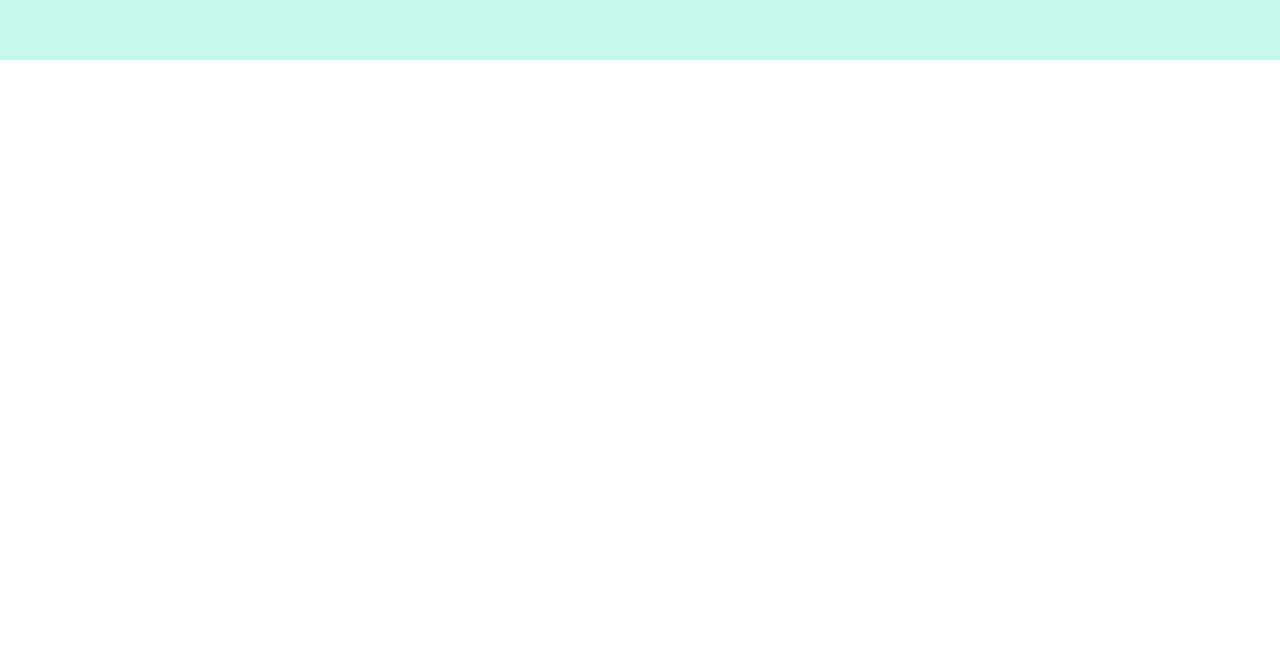
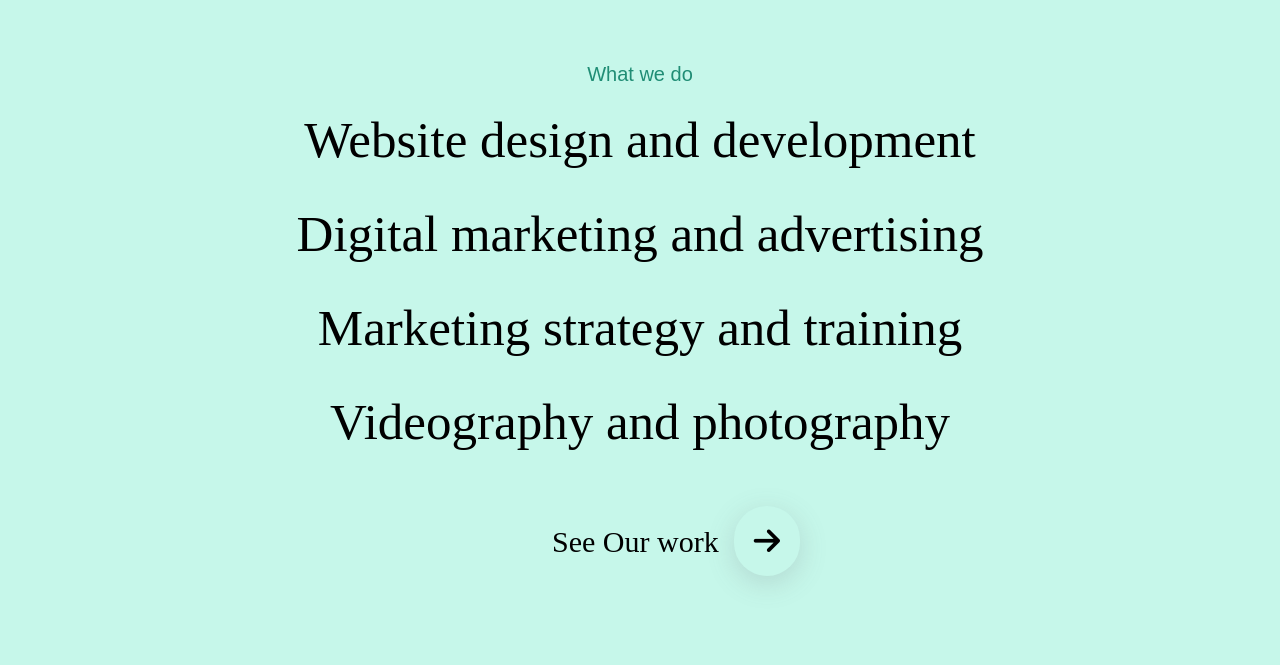
Before and after one commit to Shiham123/BD_job-task, a website: page index.html in a window 1280 px wide. Shown: the part 5175-5840 px from the top of the page. Before the commit the page ends 5235 px from the top, so only its background shows below. Drawn offline with nearby package versions, Linux system fonts and the light colour scheme.

Commit message:
what we do section complete

```diff
--- /dev/null
+++ b/css/what_we_do.css
@@ -0,0 +1,34 @@
+:root {
+  --bg-primary: #208d75;
+  --text-primary: #83deb2;
+  --res-nav-color: #028065;
+  --bg-light: #c6f7ea;
+}
+
+.what_we_do-content {
+  display: flex;
+  flex-direction: column;
+  justify-content: center;
+  align-items: center;
+  padding: 0 0 10rem 0;
+}
+
+.what_we_do-content > h6 {
+  font-family: sans-serif;
+  font-size: 20px;
+  line-height: 29px;
+  color: var(--bg-primary);
+}
+
+.what_we_do-content > h1 {
+  color: black;
+  font-family: serif;
+  font-size: 51px;
+  line-height: 56px;
+  padding: 15px 0px;
+  transition: color 0.3s ease-in-out;
+}
+
+.what_we_do-content > h1:hover {
+  color: var(--text-primary);
+}
--- a/index.html
+++ b/index.html
@@ -13,6 +13,7 @@
     <link rel="stylesheet" href="/css/four.css" />
     <link rel="stylesheet" href="/css/casousel.css" />
     <link rel="stylesheet" href="/css/edge.css" />
+    <link rel="stylesheet" href="/css/what_we_do.css" />
 
     <!-- bootstrap cdn file -->
     <link
@@ -462,6 +463,32 @@
       <!-- ! bubble end section here -->
       <section class="bubble-two"></section>
       <!-- ? bubble end section here -->
+
+      <!-- ! what we section start -->
+      <section class="what_we_do-section">
+        <div class="container">
+          <div class="what_we_do-content">
+            <h6>What we do</h6>
+            <h1>Website design and development</h1>
+            <h1>Digital marketing and advertising</h1>
+            <h1>Marketing strategy and training</h1>
+            <h1>Videography and photography</h1>
+
+            <div
+              class="ask-section-content-btn"
+              style="margin-left: -13rem; margin-top: 2rem"
+            >
+              <div class="ask-section-playground">
+                <button>
+                  <span>See Our work</span>
+                  <i class="fa-solid fa-arrow-right"></i>
+                </button>
+              </div>
+            </div>
+          </div>
+        </div>
+      </section>
+      <!-- ? what we section end -->
     </main>
     <footer></footer>
 
```
